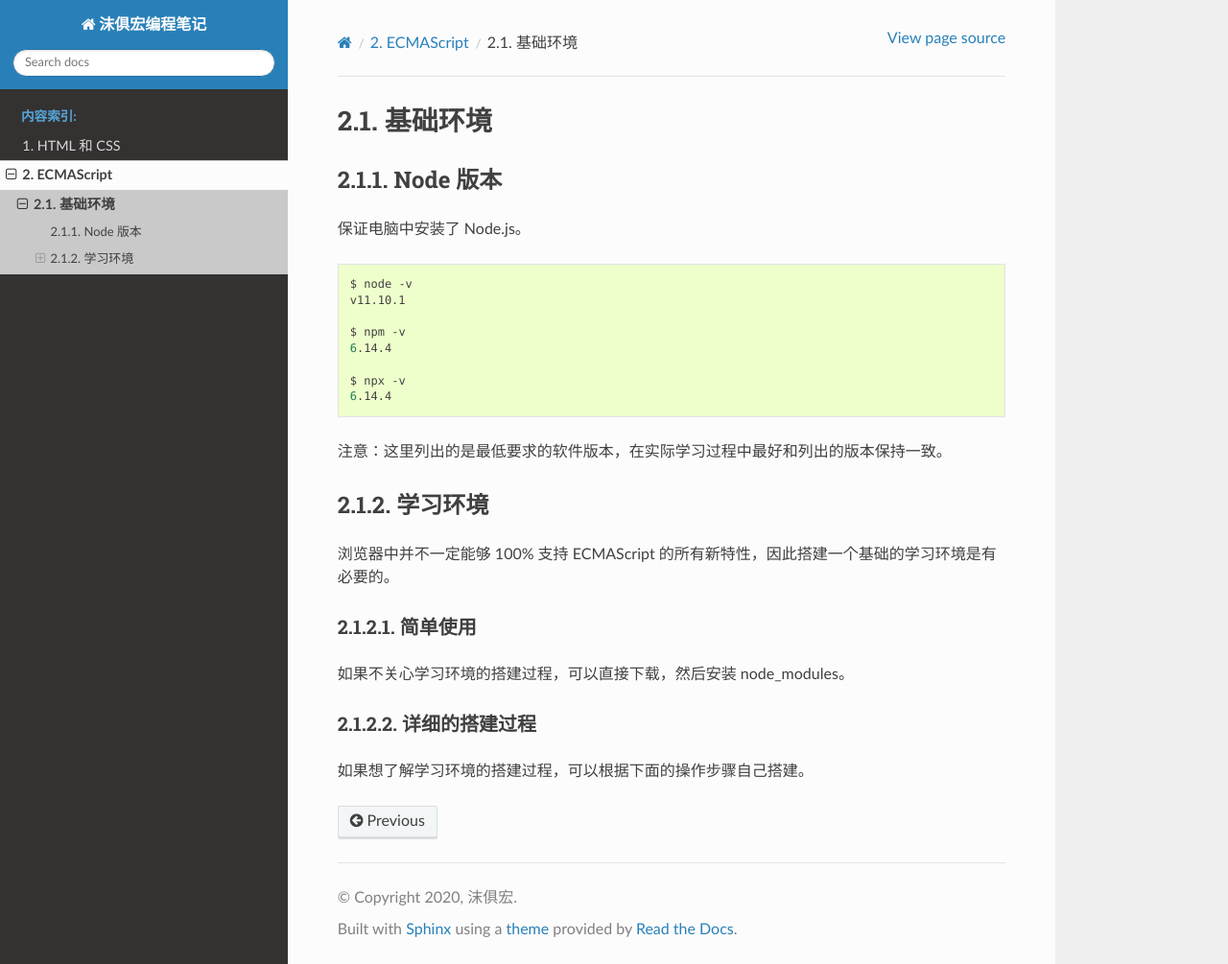
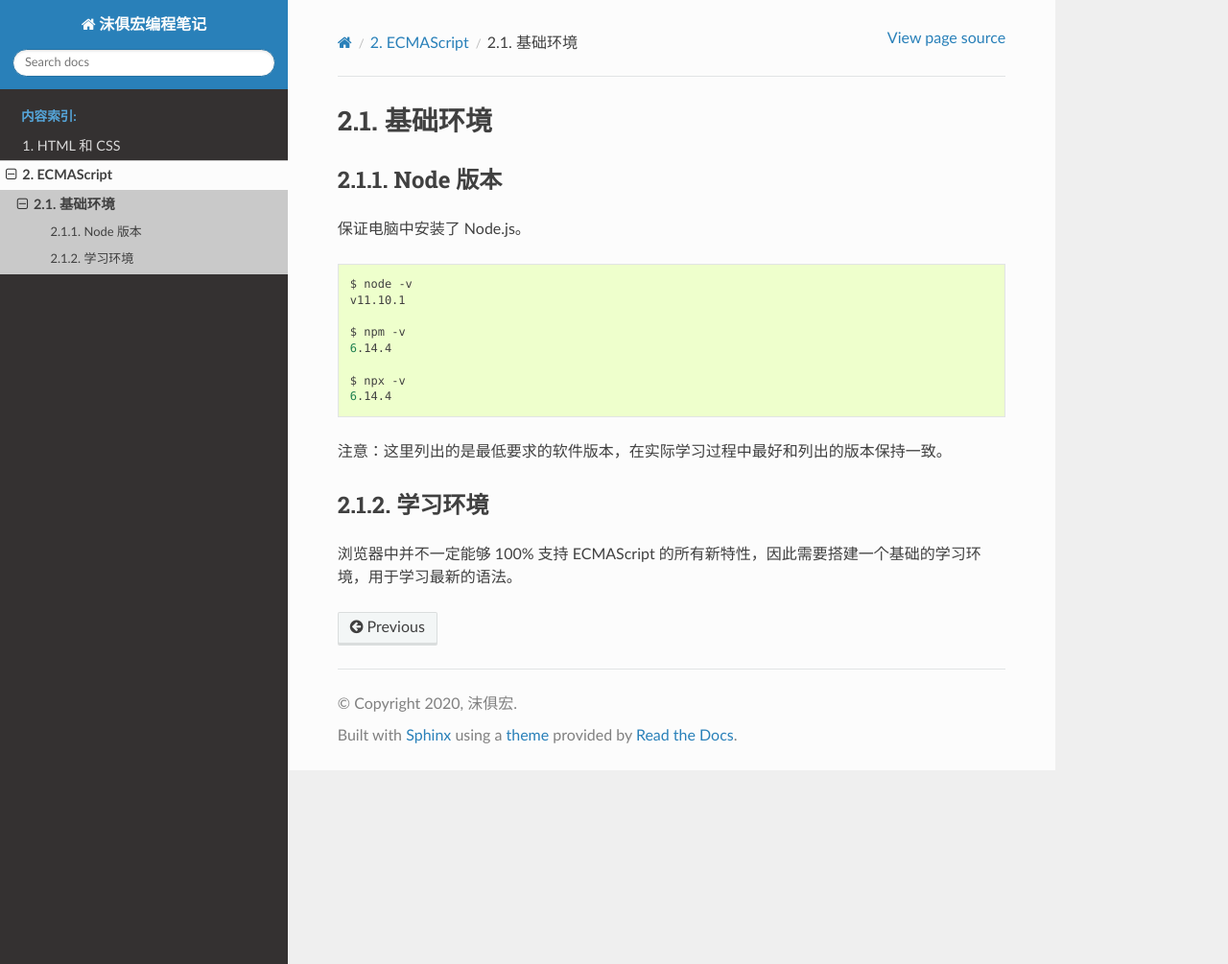
Before and after one commit to negivup/negivup-docs, a Sphinx documentation site: the page built from source/ecmascript/environment.rst, in a window 1280 px wide and 1005 px high. Shown: the whole window at 96% size. Built offline with Sphinx 7.4.7 and the Read the Docs theme 2.0.0, drawn with Linux system fonts in a browser that asks for light colours.

Commit message:
feat(): 更新文档并更新 README.md

```diff
--- a/source/ecmascript/environment.rst
+++ b/source/ecmascript/environment.rst
@@ -22,14 +22,4 @@ Node 版本
 学习环境
 --------------------------------
 
-浏览器中并不一定能够 100% 支持 ECMAScript 的所有新特性，因此搭建一个基础的学习环境是有必要的。
-
-简单使用
-~~~~~~~~~~~~~~~~~~~~~~~~~~~~~~~~~~~~~~~~
-
-如果不关心学习环境的搭建过程，可以直接下载，然后安装 node_modules。
-
-详细的搭建过程
-~~~~~~~~~~~~~~~~~~~~~~~~~~~~~~~~~~~~~~~~
-
-如果想了解学习环境的搭建过程，可以根据下面的操作步骤自己搭建。
+浏览器中并不一定能够 100% 支持 ECMAScript 的所有新特性，因此需要搭建一个基础的学习环境，用于学习最新的语法。
```
Also changed, not shown: README.md (+2 -0 lines).
